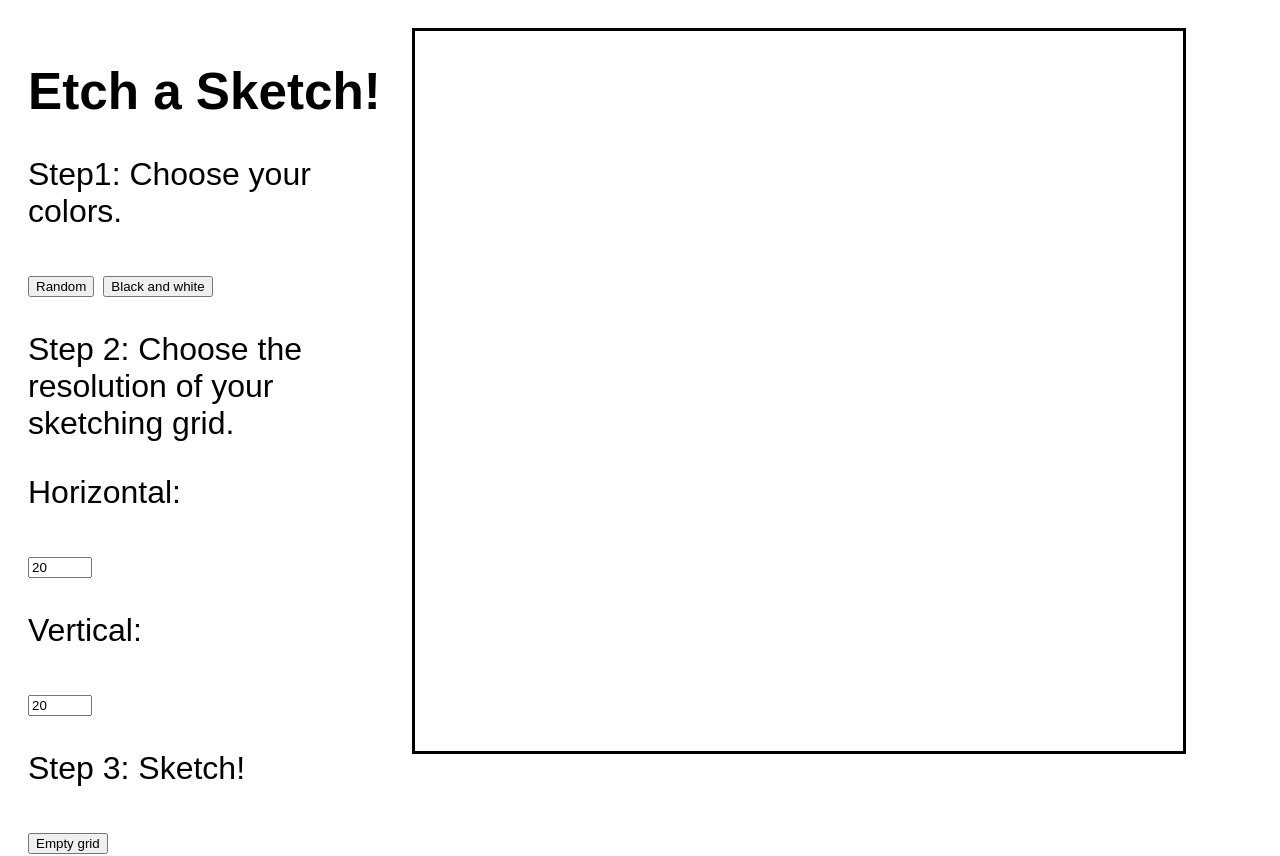
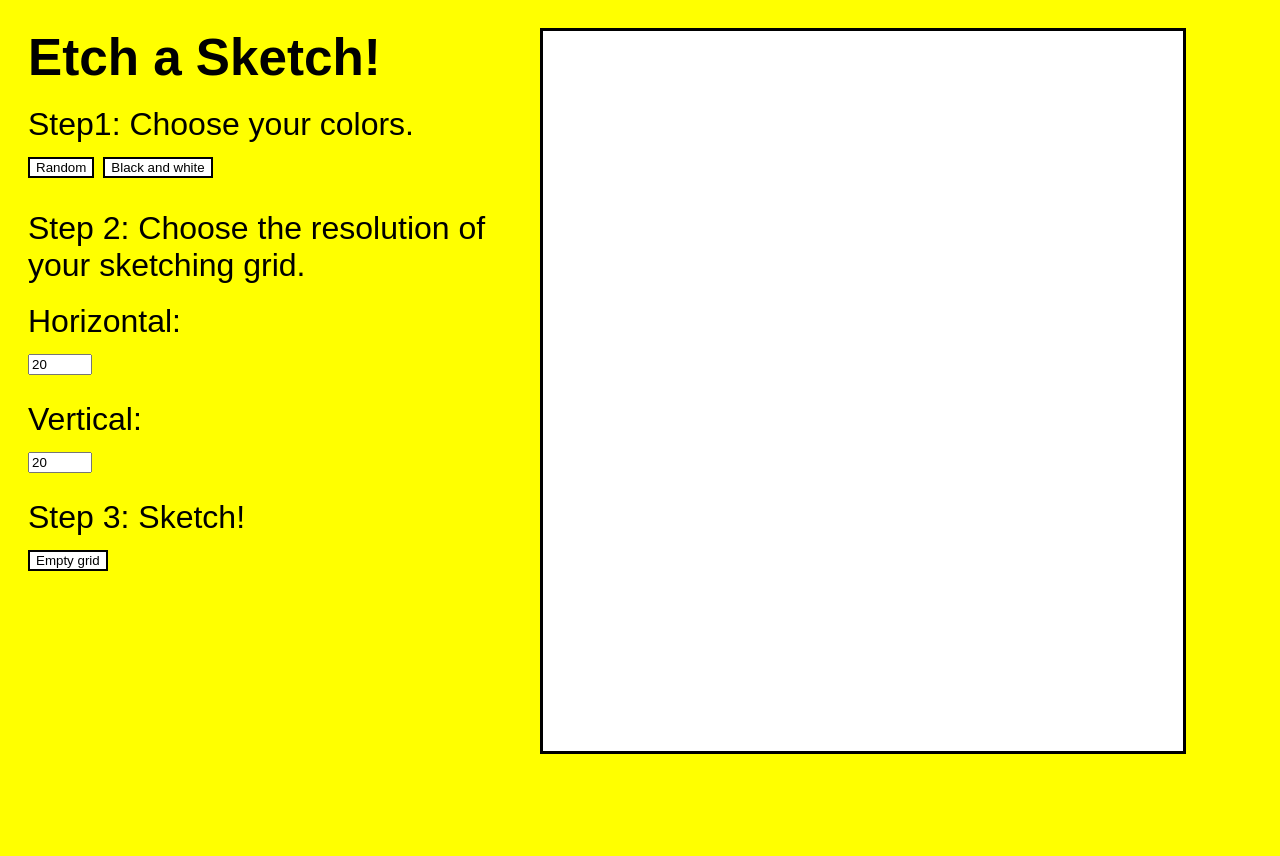
Before and after one commit to cdlvw/etch-a-sketch, a plain HTML site: page index.html in a window 1280 px wide. After the commit the page ends 816 px from the top, so only its background shows below. Drawn offline with Linux system fonts and the light colour scheme.

Commit message:
presentatie van de etch-n-sketch verbeterd

```diff
--- a/style.css
+++ b/style.css
@@ -6,11 +6,27 @@ html {
 body{
 	width:100vw;
 	height:100vh;
+	background-color:yellow;
+}
+
+p{
+	margin-bottom:0;
+	margin-top:1.5vw;
+}
+
+button{
+	margin:1vw 0vw;
+	background-color:white;
+	border-style:solid;
+}
+
+input{
+	margin: 0.5vw 0vw;
 }
 
 .par {
 	display:inline-block;
-	width:30%;
+	width:40%;
 	height:90%;
 	float:left;
 	margin-left:20px;
@@ -19,16 +35,18 @@ body{
 
 h1{
 	font-size: 4vw;
+	margin:0;
 }
 
 .container {
 	display:inline-block;
 	float:left;
-	width: 60%;
+	width: 50%;
 	height:90%;
 	margin-top:20px;
 	margin-right:20px;
 	border-style:solid;
+	background-color:white;
 }
 
 .box {
```
